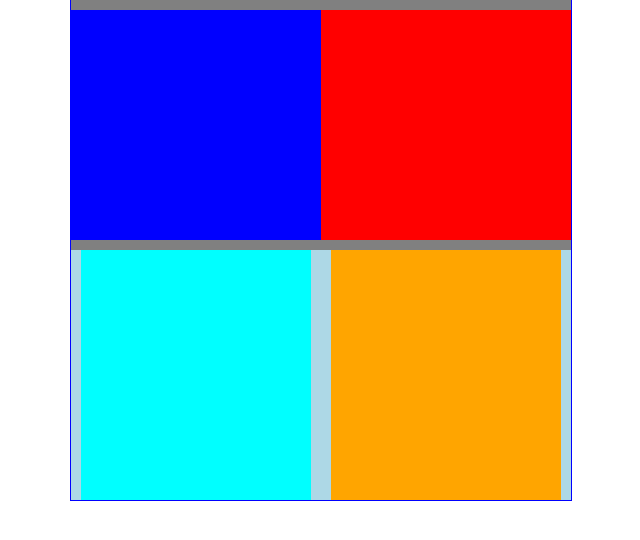
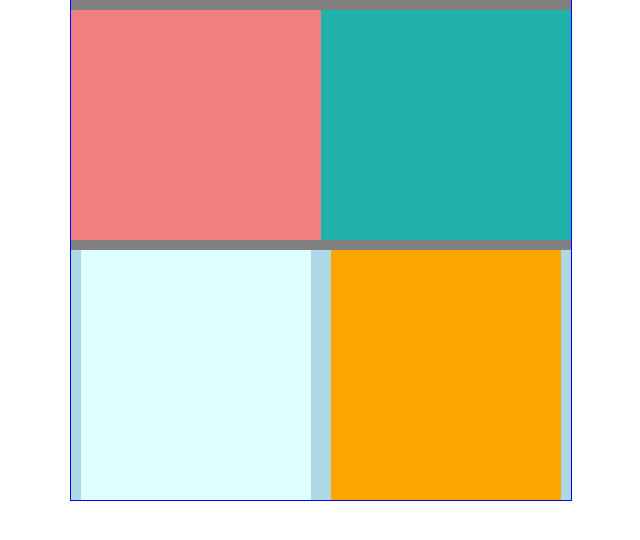
Before and after one commit to MartinPorciuncula/Modelo-caja, a plain HTML site: page index.html in a window 1280 px wide. Shown: the whole page, without its empty margins (319-959 px from the left). Drawn offline with Linux system fonts and the light colour scheme.

Commit message:
Modificamos colores

```diff
--- a/styles.css
+++ b/styles.css
@@ -20,19 +20,19 @@ font-size: 0px;
 }
 
 .box:nth-child(1){
-	background-color: blue;
+	background-color: lightcoral;
 	border-bottom:solid 10px gray;
 	border-top:solid 10px gray;
 }
 
 .box:nth-child(2){
-	background-color: red;
+	background-color: lightseagreen;
 	border-bottom:solid 10px gray;
 	border-top:solid 10px gray;
 }
 
 .box:nth-child(3){
-	background-color: cyan;
+	background-color: lightcyan;
 	border-left:solid 10px lightblue;
 	border-right:solid 10px lightblue;
 }
```
